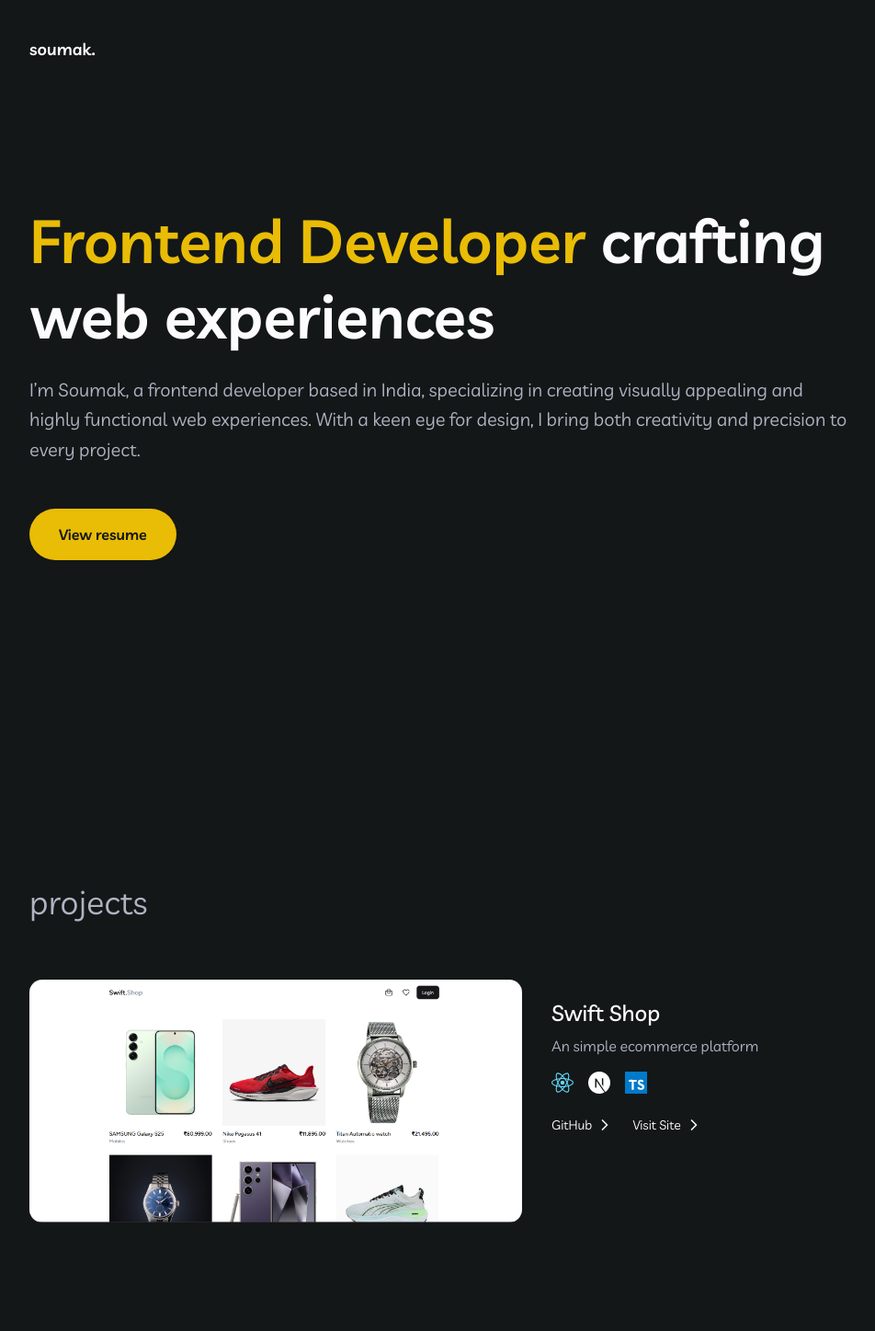
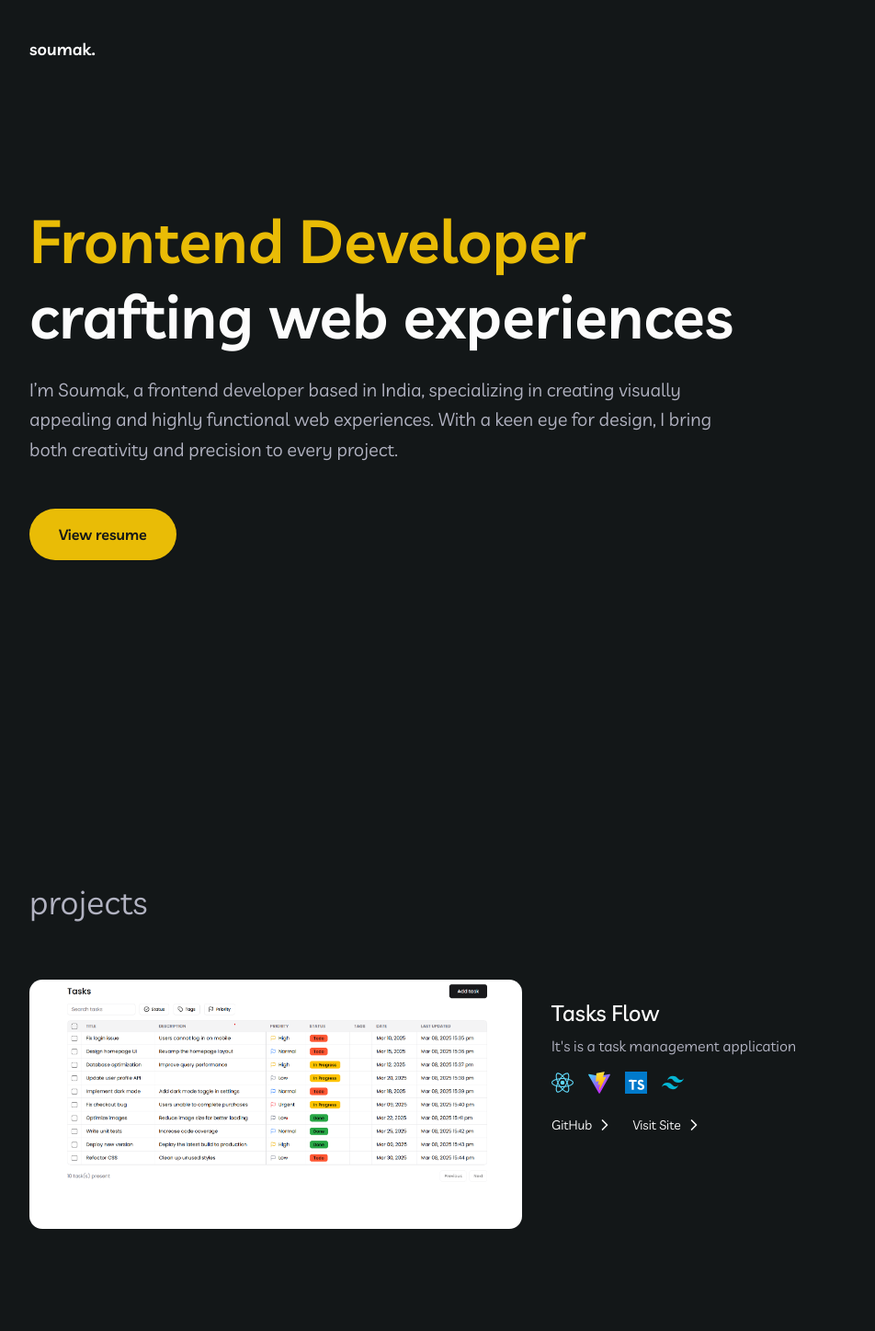
Before and after one commit to soumakk/portfolio, a Next.js app: page / in a window 1280 px wide. Shown: the top 1447 px of the page at 92% size, without its empty margins (56-1008 px from the left). Built offline with nearby package versions, Linux system fonts and the light colour scheme.

Commit message:
resume update, projects changes

```diff
--- a/src/components/home/HeroSection.tsx
+++ b/src/components/home/HeroSection.tsx
@@ -4,7 +4,7 @@ import { Button } from '../ui/button'
 export default function HeroSection() {
 	return (
 		<div className="max-w-6xl mx-auto px-6 py-8 relative">
-			<div className="max-w-4xl my-20">
+			<div className="max-w-3xl my-20">
 				<h1 className="text-5xl lg:text-[4.1rem] leading-tight font-semibold mb-6">
 					<span className="text-primary">Frontend Developer</span> crafting web
 					experiences
--- a/src/components/home/Projects.utils.tsx
+++ b/src/components/home/Projects.utils.tsx
@@ -25,14 +25,14 @@ export interface IProject {
 }
 
 export const projects: IProject[] = [
-	{
-		name: 'Swift Shop',
-		description: 'An simple ecommerce platform',
-		github: 'https://github.com/soumakk/swift-shop',
-		site: 'https://swift-shop-store.netlify.app/',
-		image: '/images/swift.png',
-		techstack: [Tech.React, Tech.Next, Tech.TypeScript],
-	},
+	// {
+	// 	name: 'Swift Shop',
+	// 	description: 'An simple ecommerce platform',
+	// 	github: 'https://github.com/soumakk/swift-shop',
+	// 	site: 'https://swift-shop-store.netlify.app/',
+	// 	image: '/images/swift.png',
+	// 	techstack: [Tech.React, Tech.Next, Tech.TypeScript],
+	// },
 	{
 		name: 'Tasks Flow',
 		description: "It's is a task management application",
```
Also changed, not shown: 1 other file (tests, documents, lock files or other folders).
